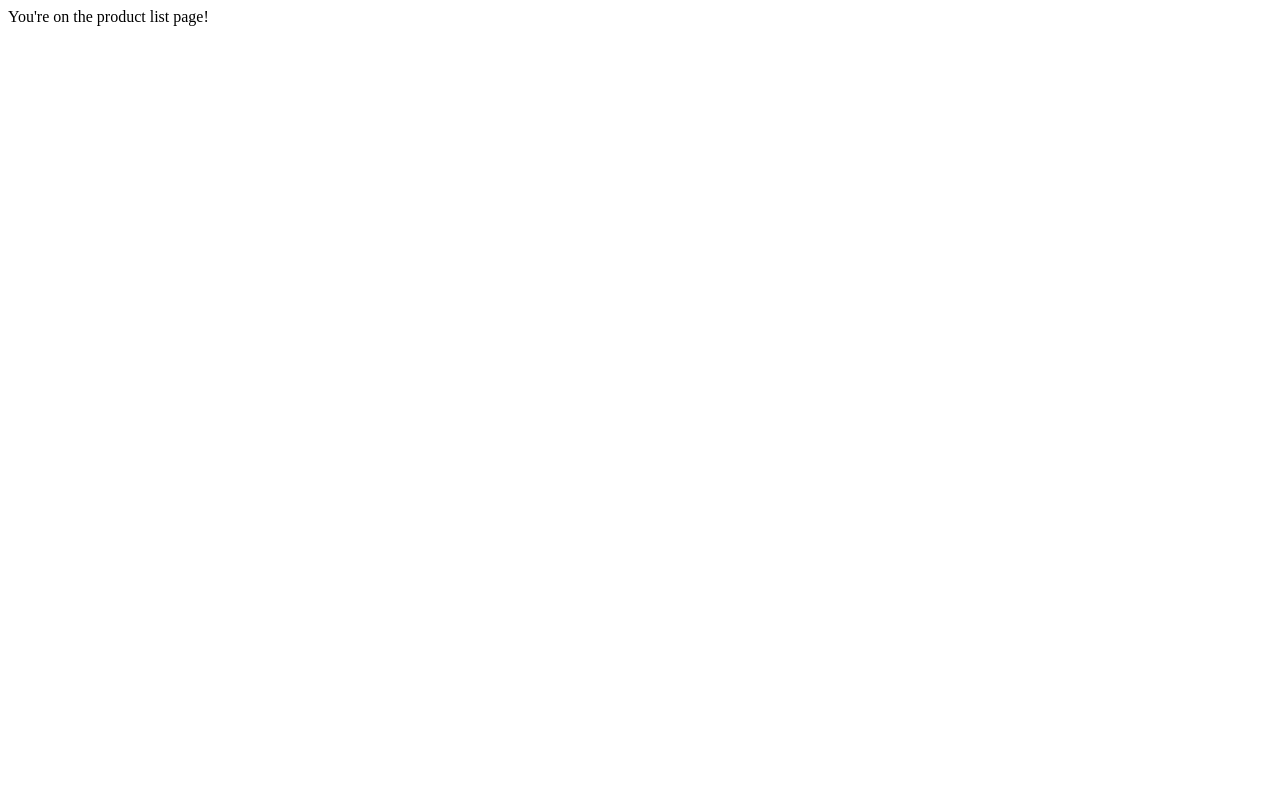
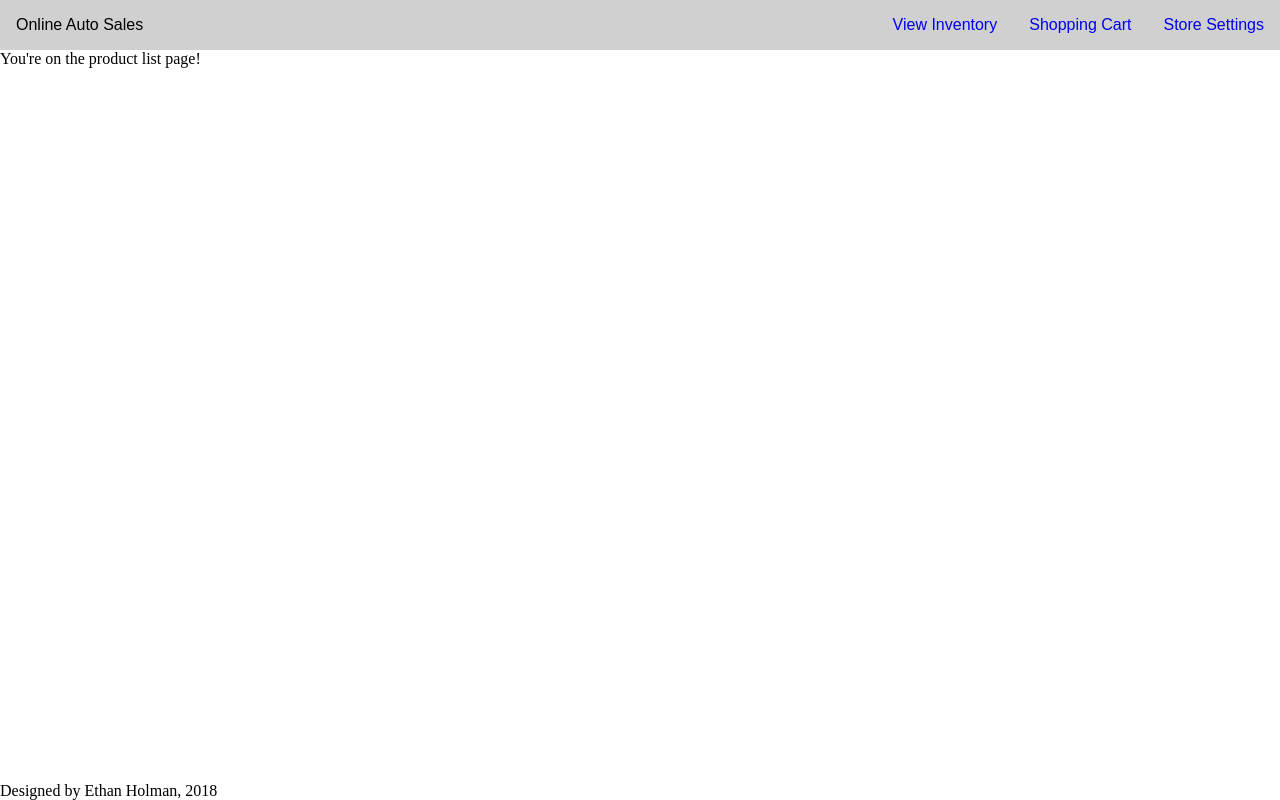
Before and after one commit to EthanHolman/Cscd378Cart, an Angular app: page / in a window 1280 px wide. Built offline with nearby package versions, Linux system fonts and the light colour scheme.

Commit message:
pretty styles (kinda)

```diff
--- a/src/app/app.component.html
+++ b/src/app/app.component.html
@@ -1 +1,18 @@
-<router-outlet></router-outlet>
+<div class='site-container'>
+    <div class='navbar-container'>
+        <div>Online Auto Sales</div>
+        <nav>
+            <a routerLink='/inventory'>View Inventory</a>
+            <a routerLink='/checkout'>Shopping Cart</a>
+            <a routerLink='/settings'>Store Settings</a>
+        </nav>
+    </div>
+
+    <div class='content-container'>
+        <router-outlet></router-outlet>
+    </div>
+
+    <div class='footer-container'>
+        Designed by Ethan Holman, 2018
+    </div>
+</div>
--- a/src/app/app.component.scss
+++ b/src/app/app.component.scss
@@ -0,0 +1,35 @@
+@import '../assets/scss/variables';
+
+.site-container {
+    display: flex;
+    flex-direction: column;
+    min-height: 100vh
+}
+
+.navbar-container {
+    background-color: #d0d0d0;
+    display: flex;
+    flex-direction: column;
+    font-family: sans-serif;
+
+    @include bp(sm) {
+        flex-direction: row;
+    }
+
+    div { flex: 1; }
+
+    nav a, div { padding: 1em; }
+    nav a {
+        display: inline-block;
+
+        &:hover {
+            background-color: #a0a0a0;
+            color: white;
+        }
+    }
+
+}
+
+.content-container {
+    flex: 1;
+}
--- /dev/null
+++ b/src/assets/scss/_variables.scss
@@ -0,0 +1,14 @@
+$navBg: #d0d0d0;
+
+
+@mixin bp($size) {
+    @if $size == lg {
+        @media (min-width: 992px) { @content; }
+    }
+    @else if $size == md {
+        @media (min-width: 768px) { @content; }
+    }
+    @else if $size == sm {
+        @media (min-width: 480px)  { @content; }
+    }
+}
--- a/src/assets/scss/styles.scss
+++ b/src/assets/scss/styles.scss
@@ -1 +1,14 @@
-/* You can add global styles to this file, and also import other style files */
+@import 'variables';
+
+* {
+    box-sizing: border-box;
+}
+
+html, body {
+    padding: 0;
+    margin: 0;
+}
+
+a {
+    text-decoration: none;
+}
```
